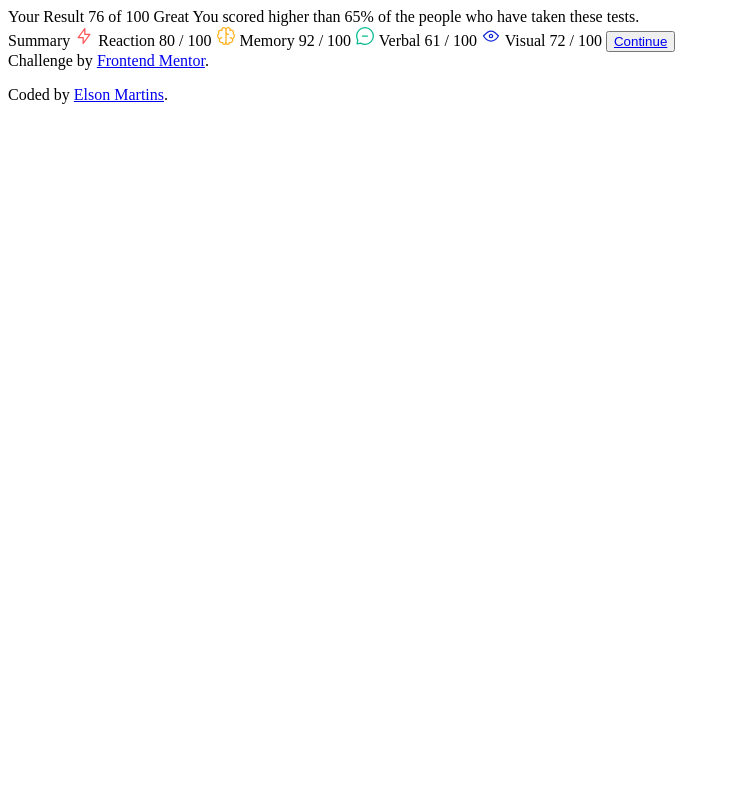
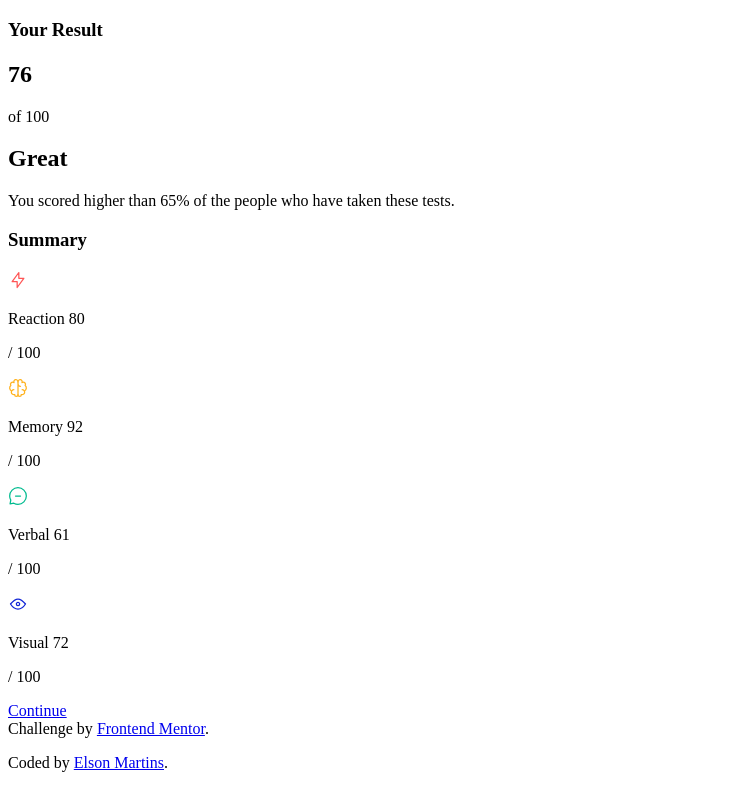
Before and after one commit to ElsonMartins/results-summary-component, a plain HTML site: page index.html in a window 1280 px wide. Shown: the whole page, without its empty margins (0-730 px from the left). Drawn offline with Linux system fonts and the light colour scheme.

Commit message:
3º commit - fix do index.html

```diff
--- a/index.html
+++ b/index.html
@@ -8,37 +8,49 @@
 <body>
   <main class="container">
     <section class="result">
-      Your Result
+      <h3>Your Result</h3>
 
-      76
-      of 100
+      <div class="circulo">
+        <h1>76</h1>
+        <p>of 100 </p>
+      </div>
 
-      Great
-      You scored higher than 65% of the people who have taken these tests.
+      <h2>Great</h2>
+      <p>
+        You scored higher than 65% of the people who have taken these tests.
+      </p>
     </section>
 
     <section class="summary">
-      Summary
+      <h3 class="titulo-summary">Summary</h3>
 
-      <img src="./images/icon-reaction.svg" alt="">
-      Reaction
-      80 / 100
+      <div class="reaction">
+        <img src="./images/icon-reaction.svg" alt="">
+      <p>Reaction 80 </p>
+      </div>
+      <p>/ 100</p>
 
-      <img src="./images/icon-memory.svg" alt="">
-      Memory
-      92 / 100
+      <div class="memory">
+        <img src="./images/icon-memory.svg" alt="">
+      <p>Memory 92 </p>
+      </div>
+      <p>/ 100</p>
 
-      <img src="./images/icon-verbal.svg" alt="">
-      Verbal
-      61 / 100
+      <div class="verbal">
+        <img src="./images/icon-verbal.svg" alt="">
+        <p>Verbal 61 </p>
+      </div>
+      <p>/ 100</p>
 
-      <img src="./images/icon-visual.svg" alt="">
-      Visual
-      72 / 100
+      <div class="visual">
+        <img src="./images/icon-visual.svg" alt="">
+        <p>Visual 72</p>
+      </div>
+      <p>/ 100</p>
 
-      <button>
+      <div class="button">
         <a href="#">Continue</a>
-      </button>
+      </div>
 
     </section>
   </main>
--- a/style.css
+++ b/style.css
@@ -27,4 +27,6 @@ body {
   font-size: 1.2rem;
 }
 
+
+
 /* Mobile: 375px 24rem */
```
